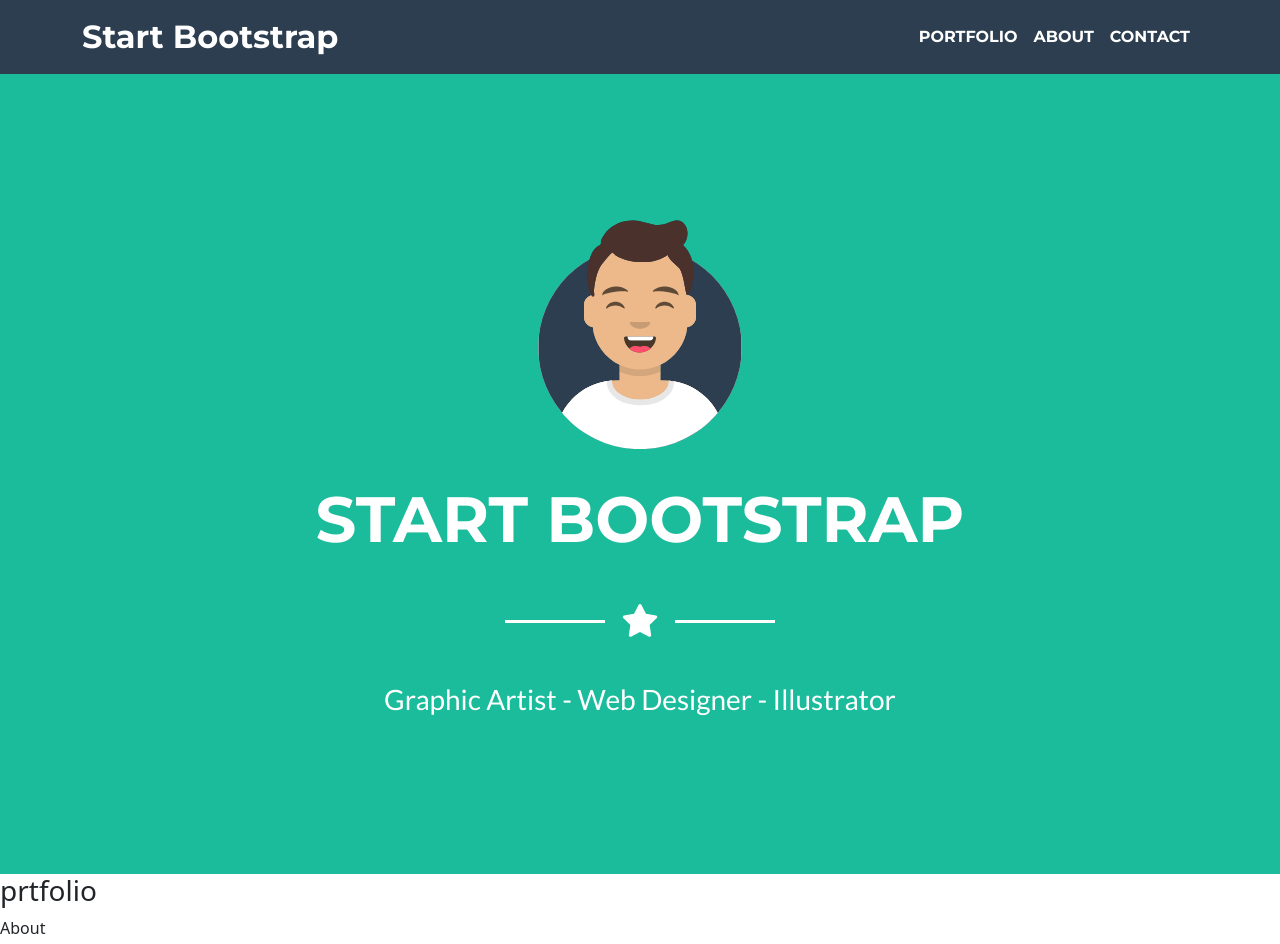
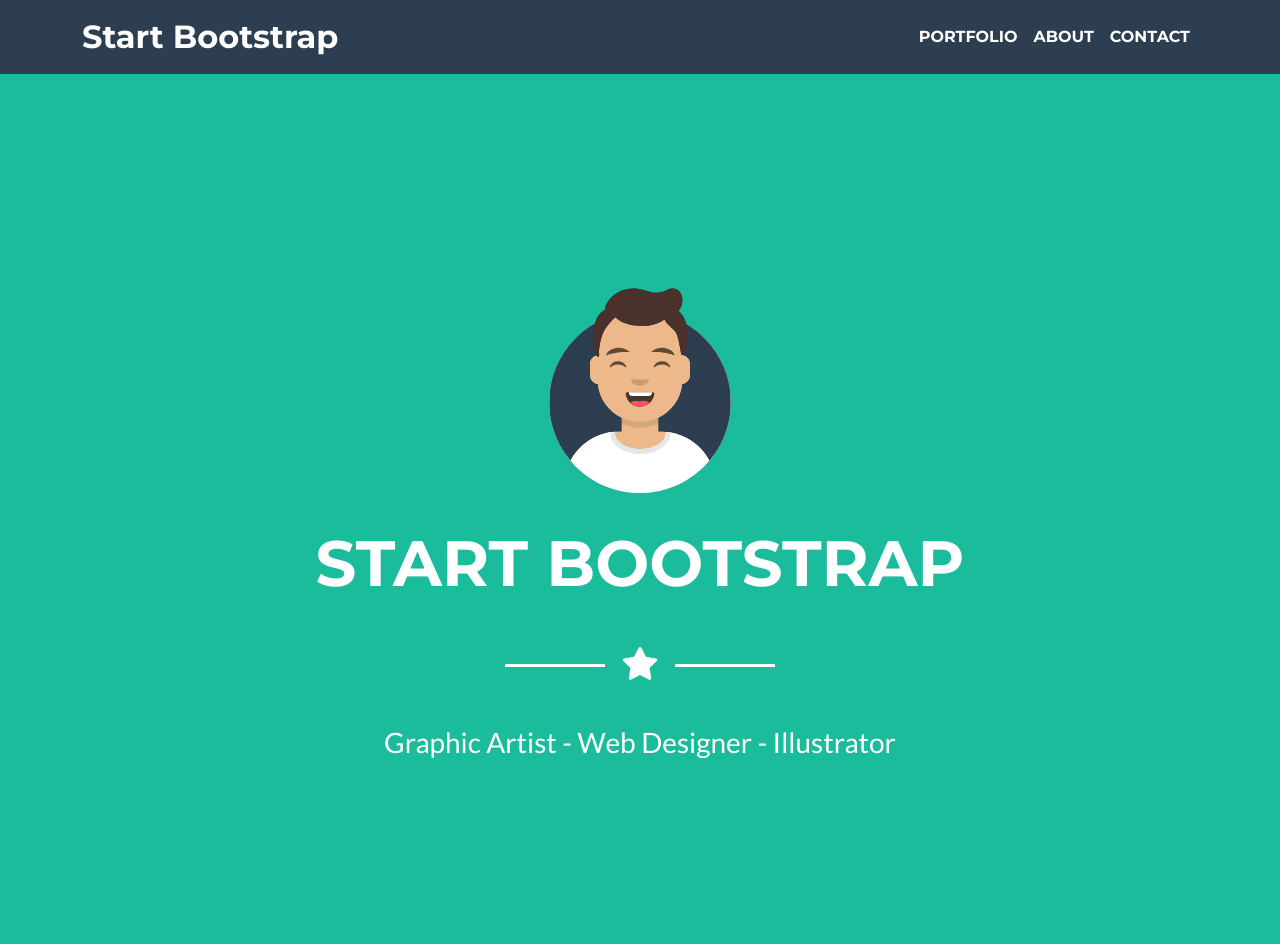
Before and after one commit to fareskhader/First-React-Task-, a React (Vite) app: page / in a window 1280 px wide. Shown: the top 944 px of the page. Built offline with nearby package versions, Linux system fonts and the light colour scheme.

Commit message:
fix collaps between hero section and navbar section

```diff
--- a/src/conponents/hero/Hero.jsx
+++ b/src/conponents/hero/Hero.jsx
@@ -6,11 +6,11 @@ import { faStar } from '@fortawesome/free-solid-svg-icons';
 
 function BasicButtons() {
   return (
-    <div className='green_background vh-100'>
-    <div className=' container d-flex flex-column align-items-center vh-100 justify-content-center text-white gap-3' >
+    <div className='green_background custom_padding pb-4'>
+    <div className=' container d-flex flex-column align-items-center vh-100 justify-content-center text-white gap-lg-3 gap-sm-1 ' >
 
       <img className=' w-20' src={HeroPhoto} />
-           <h1 className=' heading_font_size custom-font fw-bold text-uppercase pt-3'>Start Bootstrap</h1>
+           <h1 className=' heading_font_size custom-font fw-bold text-uppercase pt-3 text-center'>Start Bootstrap</h1>
         <div className='divider-custom'>
           <span className='divider-custom-line'></span>
           <FontAwesomeIcon className='divider-custom-icon' icon={faStar} />
--- a/src/conponents/navbar/Navbar.jsx
+++ b/src/conponents/navbar/Navbar.jsx
@@ -1,6 +1,6 @@
 function Navbar() {
   return (
-       <nav className="navbar navbar-expand-lg navbar-dark secondary_background py-2">
+       <nav className="navbar navbar-expand-lg navbar-dark secondary_background py-2 fixed-top">
   <div className="container">
 
     <a className="navbar-brand custom-font fs-2 fw-bold text-white" href="#">
--- a/src/conponents/portfolio/Portfolio.jsx
+++ b/src/conponents/portfolio/Portfolio.jsx
@@ -2,7 +2,7 @@ function Porfolio(){
 
     return<aside>
         <h3>
-    prtfolio
+    prtfolioooooooooooo
         </h3>
     </aside>
 }
--- a/src/index.css
+++ b/src/index.css
@@ -58,5 +58,9 @@ li
 
 .w-20
 {
-  width: 20%;
+  width: 200px;
 }
+.custom_padding
+{
+  padding-top: 130px;
+}
```
